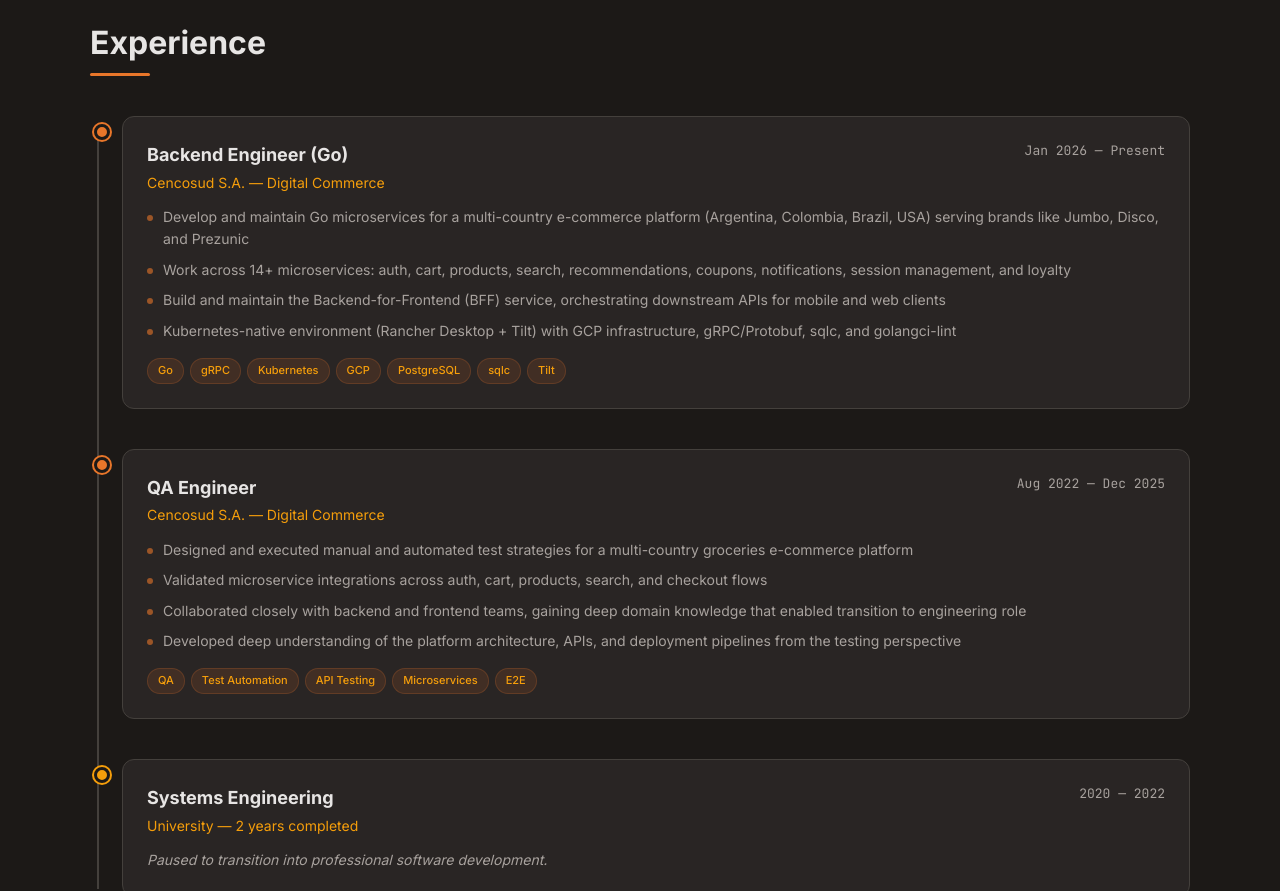
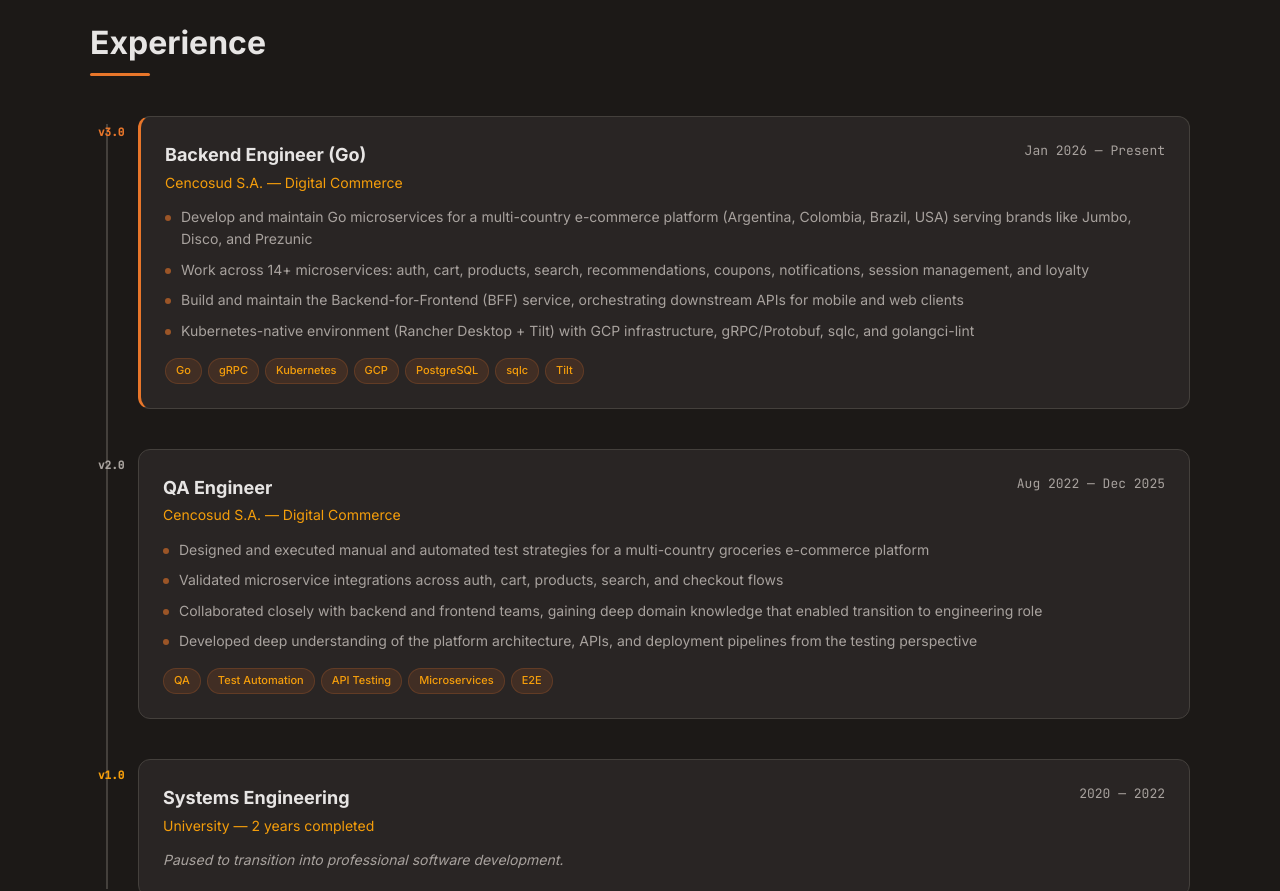
Before and after one commit to diegoQuinas/diegoQuinas.github.io, a plain HTML site: page index.html in a window 1280 px wide. Shown: the part 1500-2391 px from the top of the page. Drawn offline with Linux system fonts and the light colour scheme.

Commit message:
style: replace timeline dots with version markers, amber current indicator

```diff
--- a/index.html
+++ b/index.html
@@ -149,7 +149,7 @@
       <h2 class="section-title" data-en="Experience" data-es="Experiencia">Experience</h2>
       <div class="timeline">
         <div class="timeline-item">
-          <div class="timeline-dot"></div>
+          <div class="timeline-version current">v3.0</div>
           <div class="timeline-content">
             <div class="timeline-header">
               <div>
@@ -183,7 +183,7 @@
         </div>
 
         <div class="timeline-item">
-          <div class="timeline-dot"></div>
+          <div class="timeline-version">v2.0</div>
           <div class="timeline-content">
             <div class="timeline-header">
               <div>
@@ -217,7 +217,7 @@
         </div>
 
         <div class="timeline-item">
-          <div class="timeline-dot dot-edu"></div>
+          <div class="timeline-version edu">v1.0</div>
           <div class="timeline-content">
             <div class="timeline-header">
               <div>
--- a/style.css
+++ b/style.css
@@ -375,12 +375,12 @@
 /* ===== Timeline ===== */
 .timeline {
   position: relative;
-  padding-left: 32px;
+  padding-left: 48px;
 }
 .timeline::before {
   content: '';
   position: absolute;
-  left: 7px;
+  left: 16px;
   top: 8px;
   bottom: 8px;
   width: 2px;
@@ -391,20 +391,21 @@
   margin-bottom: 40px;
 }
 .timeline-item:last-child { margin-bottom: 0; }
-.timeline-dot {
+.timeline-version {
   position: absolute;
-  left: -28px;
+  left: -40px;
   top: 8px;
-  width: 16px;
-  height: 16px;
-  border-radius: 50%;
-  background: var(--accent);
-  border: 3px solid var(--bg-alt);
-  box-shadow: 0 0 0 2px var(--accent);
+  font-family: var(--font-mono);
+  font-size: 11px;
+  font-weight: 600;
+  color: var(--text-muted);
+  white-space: nowrap;
 }
-.dot-edu {
-  background: var(--accent-secondary);
-  box-shadow: 0 0 0 2px var(--accent-secondary);
+.timeline-version.current {
+  color: var(--accent);
+}
+.timeline-version.edu {
+  color: var(--accent-soft);
 }
 .timeline-content {
   background: var(--surface);
@@ -412,6 +413,9 @@
   border-radius: var(--radius);
   padding: 24px;
   transition: border-color var(--transition);
+}
+.timeline-item:first-child .timeline-content {
+  border-left: 3px solid var(--accent);
 }
 .timeline-content:hover { border-color: var(--accent); }
 .timeline-header {
```
